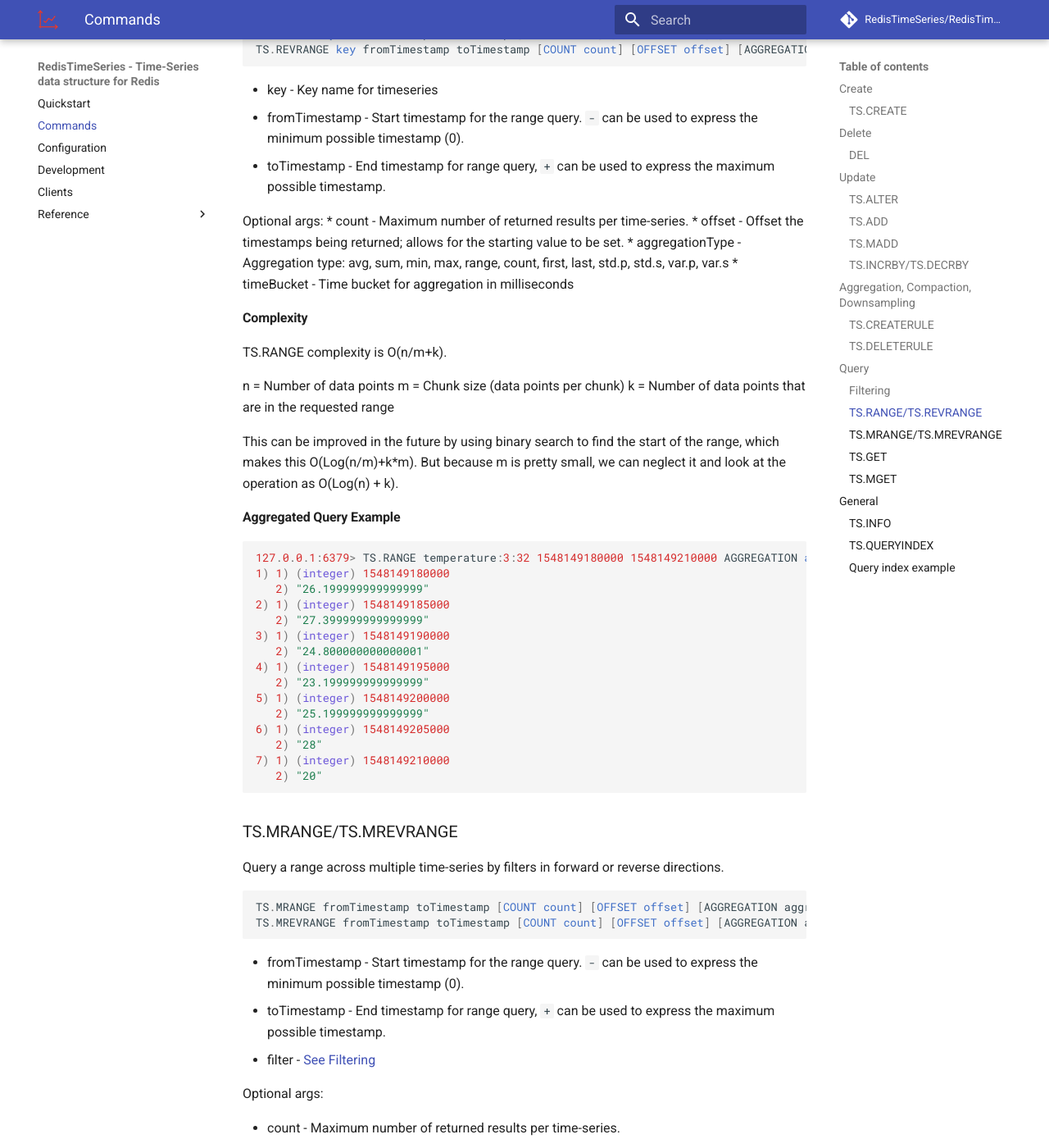
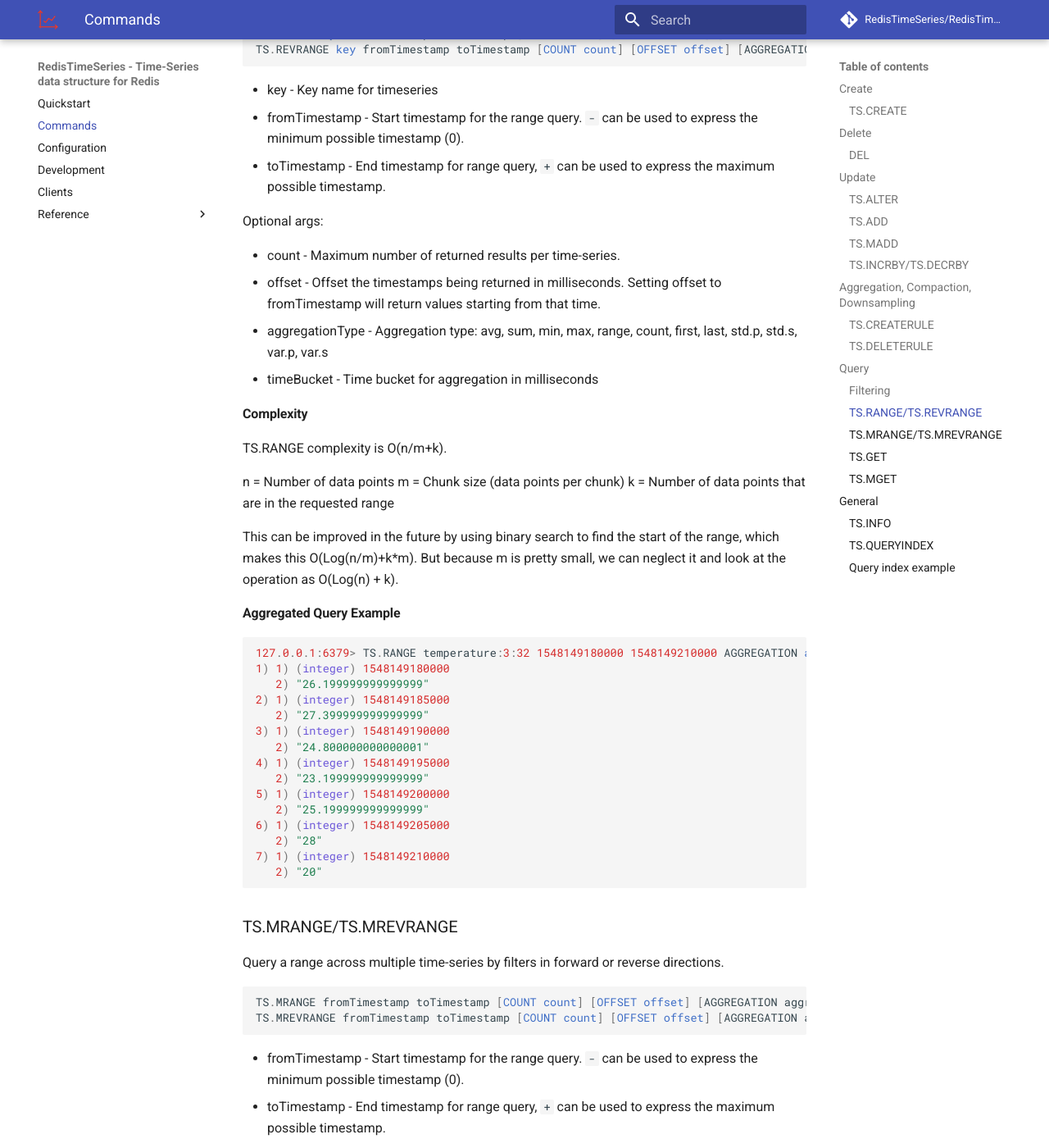
Before and after one commit to RedisTimeSeries/RedisTimeSeries, an MkDocs documentation site: the page built from docs/commands.md, in a window 1280 px wide and 1400 px high, scrolled down 5782 px. Shown: the whole window at 82% size. Built offline with MkDocs 1.6.1 and Material for MkDocs 9.7.7, drawn with Linux system fonts in a browser that asks for light colours; comment, search, counter and statistics services are not loaded; some of the changed text lies outside the part shown.

Commit message:
fix #607: Making PR changes.

````diff
--- a/docs/commands.md
+++ b/docs/commands.md
@@ -60,11 +60,12 @@
 ```
 
 #### Notes
-* The command only alters the labels that are given,
+
+- The command only alters the labels that are given,
   e.g. if labels are given but retention isn't, then only the labels are altered.
-* If the labels are altered, the given label-list is applied,
+- If the labels are altered, the given label-list is applied,
   i.e. labels that are not present in the given list are removed implicitly.
-* Supplying the `LABELS` keyword without any labels will remove all existing labels.
+- Supplying the `LABELS` keyword without any labels will remove all existing labels.
 
 ### TS.ADD
 
@@ -120,10 +122,11 @@
 TS.MADD key timestamp value [key timestamp value ...]
 ```
 
-* timestamp - UNIX timestamp of the sample. `*` can be used for automatic timestamp (using the system clock)
-* value - numeric data value of the sample (double)
+- timestamp - UNIX timestamp of the sample. `*` can be used for automatic timestamp (using the system clock)
+- value - numeric data value of the sample (double)
 
 #### Examples
+
 ```sql
 127.0.0.1:6379>TS.MADD temperature:2:32 1548149180000 26 cpu:2:32 1548149183000 54
 1) (integer) 1548149180000
@@ -136,11 +139,12 @@
 #### Complexity
 
 If a compaction rule exits on a timeseries, `TS.MADD` performance might be reduced.
-The complexity of `TS.MADD` is always O(N*M) when N is the amount of series updated and M is the amount of compaction rules or O(N) with no compaction.
+The complexity of `TS.MADD` is always O(N\*M) when N is the amount of series updated and M is the amount of compaction rules or O(N) with no compaction.
 
 ### TS.INCRBY/TS.DECRBY
 
 Creates a new sample that increments/decrements the latest sample's value.
+
 > Note: TS.INCRBY/TS.DECRBY support updates for the latest sample.
 
 ```sql
@@ -187,17 +191,16 @@
 TS.CREATERULE sourceKey destKey AGGREGATION aggregationType timeBucket
 ```
 
-* sourceKey - Key name for source time series
-* destKey - Key name for destination time series
-* aggregationType - Aggregation type: avg, sum, min, max, range, count, first, last, std.p, std.s, var.p, var.s
-* timeBucket - Time bucket for aggregation in milliseconds
+- sourceKey - Key name for source time series
+- destKey - Key name for destination time series
+- aggregationType - Aggregation type: avg, sum, min, max, range, count, first, last, std.p, std.s, var.p, var.s
+- timeBucket - Time bucket for aggregation in milliseconds
 
 DEST_KEY should be of a `timeseries` type, and should be created before TS.CREATERULE is called.
 
 !!! info "Note on existing samples in the source time series"
 
         Currently, only new samples that are added into the source series after creation of the rule will be aggregated.
-
 
 ### TS.DELETERULE
 
@@ -213,14 +216,15 @@
 ## Query
 
 ### Filtering
-For certain read commands a list of filters needs to be applied.  This is the list of possible filters:
 
-* `l=v` label equals value
-* `l!=v` label doesn't equal value
-* `l=` key does not have the label `l`
-* `l!=` key has label `l`
-* `l=(v1,v2,...)` key with label `l` that equals one of the values in the list
-* `l!=(v1,v2,...)` key with label `l` that doesn't equal any of the values in the list
+For certain read commands a list of filters needs to be applied. This is the list of possible filters:
+
+- `l=v` label equals value
+- `l!=v` label doesn't equal value
+- `l=` key does not have the label `l`
+- `l!=` key has label `l`
+- `l=(v1,v2,...)` key with label `l` that equals one of the values in the list
+- `l!=(v1,v2,...)` key with label `l` that doesn't equal any of the values in the list
 
 Note: Whenever filters need to be provided, a minimum of one `l=v` filter must be applied.
 
@@ -238,10 +242,11 @@
 - toTimestamp - End timestamp for range query, `+` can be used to express the maximum possible timestamp.
 
 Optional args:
-* count - Maximum number of returned results per time-series.
-* offset - Offset the timestamps being returned; allows for the starting value to be set.
-* aggregationType - Aggregation type: avg, sum, min, max, range, count, first, last, std.p, std.s, var.p, var.s
-* timeBucket - Time bucket for aggregation in milliseconds
+
+- count - Maximum number of returned results per time-series.
+- offset - Offset the timestamps being returned in milliseconds. Setting offset to fromTimestamp will return values starting from that time.
+- aggregationType - Aggregation type: avg, sum, min, max, range, count, first, last, std.p, std.s, var.p, var.s
+- timeBucket - Time bucket for aggregation in milliseconds
 
 #### Complexity
 
@@ -251,7 +256,7 @@
 m = Chunk size (data points per chunk)
 k = Number of data points that are in the requested range
 
-This can be improved in the future by using binary search to find the start of the range, which makes this O(Log(n/m)+k*m).
+This can be improved in the future by using binary search to find the start of the range, which makes this O(Log(n/m)+k\*m).
 But because m is pretty small, we can neglect it and look at the operation as O(Log(n) + k).
 
 #### Aggregated Query Example
@@ -283,17 +288,17 @@
 TS.MREVRANGE fromTimestamp toTimestamp [COUNT count] [OFFSET offset] [AGGREGATION aggregationType timeBucket] [WITHLABELS] FILTER filter..
 ```
 
-* fromTimestamp - Start timestamp for the range query. `-` can be used to express the minimum possible timestamp (0).
-* toTimestamp - End timestamp for range query, `+` can be used to express the maximum possible timestamp.
-* filter - [See Filtering](#filtering)
+- fromTimestamp - Start timestamp for the range query. `-` can be used to express the minimum possible timestamp (0).
+- toTimestamp - End timestamp for range query, `+` can be used to express the maximum possible timestamp.
+- filter - [See Filtering](#filtering)
 
 Optional args:
 
-* count - Maximum number of returned results per time-series.
-* offset - Offset the timestamps being returned; allows for the starting value to be set.
-* aggregationType - Aggregation type: avg, sum, min, max, range, count, first, last, std.p, std.s, var.p, var.s
-* timeBucket - Time bucket for aggregation in milliseconds.
-* WITHLABELS - Include in the reply the label-value pairs that represent metadata labels of the time-series. If this argument is not set, by default, an empty Array will be replied on the labels array position.
+- count - Maximum number of returned results per time-series.
+- offset - Offset the timestamps being returned in milliseconds. To set an aggregation to the start time, set offset to :`timeBucket - start_ts % timeBucket`.
+- aggregationType - Aggregation type: avg, sum, min, max, range, count, first, last, std.p, std.s, var.p, var.s
+- timeBucket - Time bucket for aggregation in milliseconds.
+- WITHLABELS - Include in the reply the label-value pairs that represent metadata labels of the time-series. If this argument is not set, by default, an empty Array will be replied on the labels array position.
 
 #### Return Value
 
@@ -304,10 +309,10 @@
 
 The returned array will contain key1,labels1,values1,...,keyN,labelsN,valuesN, with labels and values being also of array data types. By default, the labels array will be an empty Array for each of the returned time-series. If the `WITHLABELS` option is specified the labels Array will be filled with label-value pairs that represent metadata labels of the time-series.
 
-
 #### Examples
 
 ##### Query by Filters Example
+
 ```sql
 127.0.0.1:6379> TS.MRANGE 1548149180000 1548149210000 AGGREGATION avg 5000 FILTER area_id=32 sensor_id!=1
 1) 1) "temperature:2:32"
@@ -396,17 +401,16 @@
 TS.GET key
 ```
 
-* key - Key name for timeseries
-
+- key - Key name for timeseries
 
 #### Return Value
 
 Array-reply, specifically:
 
 The returned array will contain:
+
 - The last sample timestamp followed by the last sample value, when the time-series contains data.
 - An empty array, when the time-series is empty.
-
 
 #### Complexity
 
@@ -430,16 +434,18 @@
 ```
 
 ### TS.MGET
+
 Get the last samples matching the specific filter.
 
 ```sql
 TS.MGET [WITHLABELS] FILTER filter...
 ```
-* filter - [See Filtering](#filtering)
+
+- filter - [See Filtering](#filtering)
 
 Optional args:
 
-* WITHLABELS - Include in the reply the label-value pairs that represent metadata labels of the time-series. If this argument is not set, by default, an empty Array will be replied on the labels array position.
+- WITHLABELS - Include in the reply the label-value pairs that represent metadata labels of the time-series. If this argument is not set, by default, an empty Array will be replied on the labels array position.
 
 #### Return Value
 
@@ -450,7 +456,6 @@
 
 The returned array will contain key1,labels1,lastsample1,...,keyN,labelsN,lastsampleN, with labels and lastsample being also of array data types. By default, the labels array will be an empty Array for each of the returned time-series. If the `WITHLABELS` option is specified the labels Array will be filled with label-value pairs that represent metadata labels of the time-series.
 
-
 #### Complexity
 
 TS.MGET complexity is O(n).
@@ -460,6 +465,7 @@
 #### Examples
 
 ##### MGET Example with default behaviour
+
 ```sql
 127.0.0.1:6379> TS.MGET FILTER area_id=32
 1) 1) "temperature:2:32"
@@ -473,6 +479,7 @@
 ```
 
 ##### MGET Example with WITHLABELS option
+
 ```sql
 127.0.0.1:6379> TS.MGET WITHLABELS FILTER area_id=32
 1) 1) "temperature:2:32"
@@ -496,6 +503,7 @@
 ### TS.INFO
 
 #### Format
+
 ```sql
 TS.INFO key [DEBUG]
 ```
@@ -506,8 +514,8 @@
 
 #### Parameters
 
-* key - Key name of the time-series.
-* DEBUG - An optional flag to get a more detailed information about the chunks.
+- key - Key name of the time-series.
+- DEBUG - An optional flag to get a more detailed information about the chunks.
 
 #### Complexity
 
@@ -517,27 +525,28 @@
 
 Array-reply, specifically:
 
-* totalSamples - Total number of samples in the time series.
-* memoryUsage - Total number of bytes allocated for the time series.
-* firstTimestamp - First timestamp present in the time series.
-* lastTimestamp - Last timestamp present in the time series.
-* retentionTime - Retention time, in milliseconds, for the time series.
-* chunkCount - Number of Memory Chunks used for the time series.
-* chunkSize - Amount of memory, in bytes, allocated for data.
-* chunkType - The chunk type, `compressed` or `uncompressed`.
-* duplicatePolicy - [Duplicate sample policy](configuration.md#DUPLICATE_POLICY).
-* labels - A nested array of label-value pairs that represent the metadata labels of the time series.
-* sourceKey - Key name for source time series in case the current series is a target of a [rule](#tscreaterule).
-* rules - A nested array of compaction [rules](#tscreaterule) of the time series.
+- totalSamples - Total number of samples in the time series.
+- memoryUsage - Total number of bytes allocated for the time series.
+- firstTimestamp - First timestamp present in the time series.
+- lastTimestamp - Last timestamp present in the time series.
+- retentionTime - Retention time, in milliseconds, for the time series.
+- chunkCount - Number of Memory Chunks used for the time series.
+- chunkSize - Amount of memory, in bytes, allocated for data.
+- chunkType - The chunk type, `compressed` or `uncompressed`.
+- duplicatePolicy - [Duplicate sample policy](configuration.md#DUPLICATE_POLICY).
+- labels - A nested array of label-value pairs that represent the metadata labels of the time series.
+- sourceKey - Key name for source time series in case the current series is a target of a [rule](#tscreaterule).
+- rules - A nested array of compaction [rules](#tscreaterule) of the time series.
 
 When `DEBUG` is passed, the response will contain an additional array field called `Chunks`.
 Each item (per chunk) will contain:
-* startTimestamp - First timestamp present in the chunk.
-* endTimestamp - Last timestamp present in the chunk.
-* samples - Total number of samples in the chunk.
-* size - The chunk *data* size in bytes (this is the exact size that used for data only inside the chunk,
+
+- startTimestamp - First timestamp present in the chunk.
+- endTimestamp - Last timestamp present in the chunk.
+- samples - Total number of samples in the chunk.
+- size - The chunk _data_ size in bytes (this is the exact size that used for data only inside the chunk,
   doesn't include other overheads)
-* bytesPerSample - Ratio of `size` and `samples`
+- bytesPerSample - Ratio of `size` and `samples`
 
 #### `TS.INFO` Example
 
@@ -573,6 +582,7 @@
 ```
 
 With `DEBUG`:
+
 ```
 ...
 23) rules
@@ -598,9 +608,10 @@
 TS.QUERYINDEX filter...
 ```
 
-* filter - [See Filtering](#filtering)
+- filter - [See Filtering](#filtering)
 
 ### Query index example
+
 ```sql
 127.0.0.1:6379> TS.QUERYINDEX sensor_id=2
 1) "temperature:2:32"
````
Also changed, not shown: other parts of docs/commands.md (+31 -30 lines), 4 other files.
